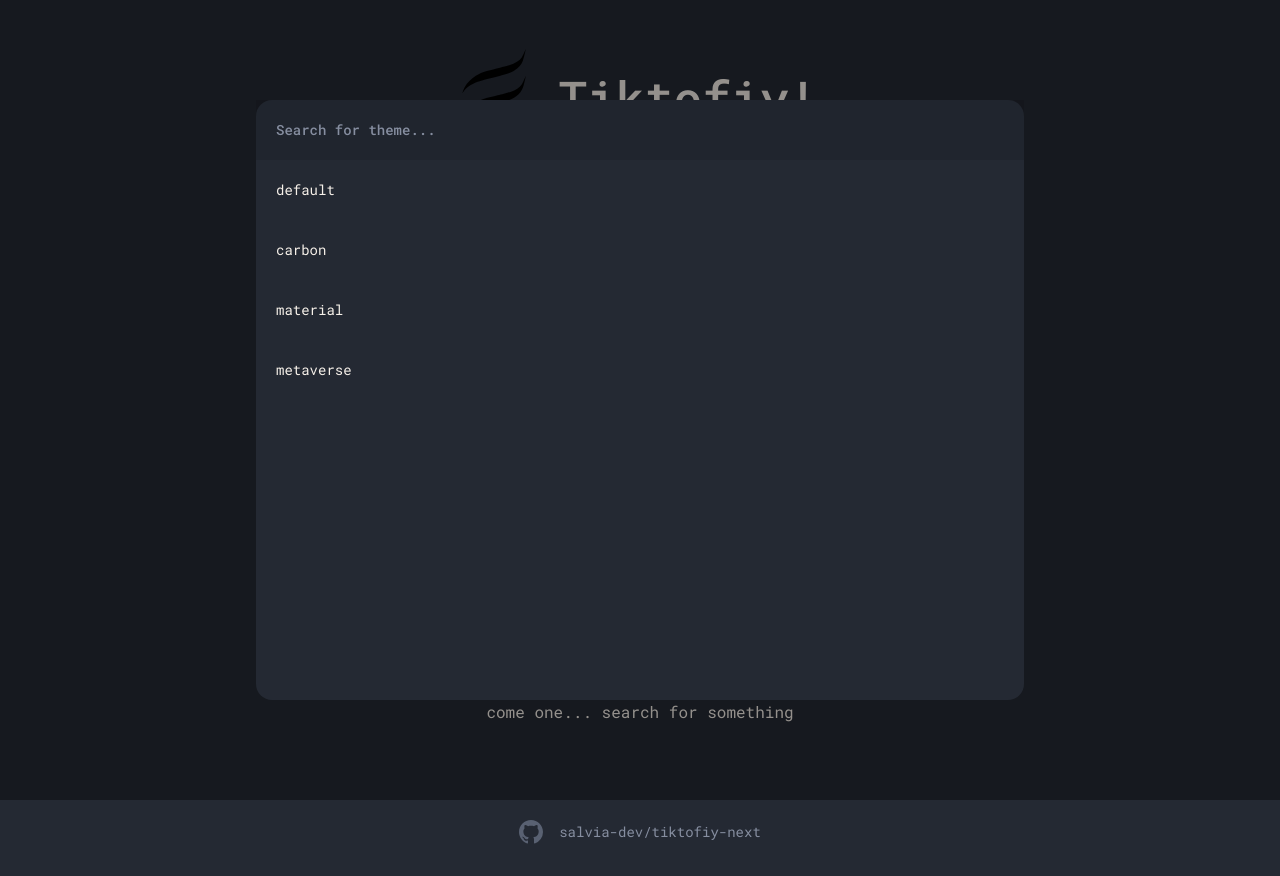
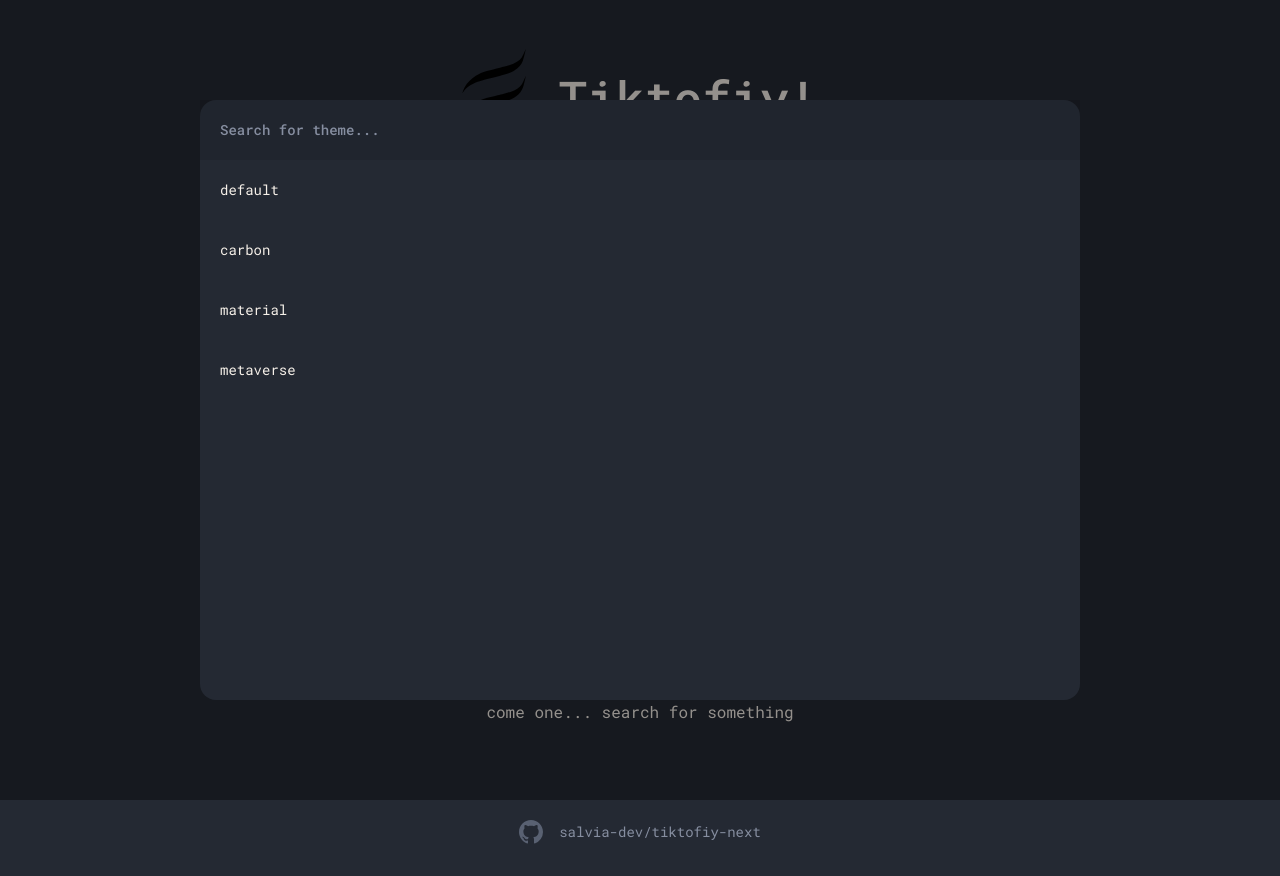
Before and after one commit to dawid-bytys/tiktofiy-next, a Next.js app: page / in a window 1280 px wide. Both pictures are taken after a click on the button "Toggle theme window". Built offline with nearby package versions, Linux system fonts and the light colour scheme.

Commit message:
fix: styles

```diff
--- a/components/ThemeWindow.tsx
+++ b/components/ThemeWindow.tsx
@@ -39,7 +39,7 @@ export const ThemeWindow = () => {
     <motion.div
       ref={themeWindowRef}
       {...opacityTransition()}
-      className="absolute top-1/2 left-1/2 -translate-x-1/2 -translate-y-1/2 w-3/4 h-3/4 max-w-3xl bg-background rounded-2xl"
+      className="absolute top-1/2 left-1/2 -translate-x-1/2 -translate-y-1/2 w-3/4 h-3/4 max-w-[55em] max-h-[40rem] bg-background rounded-2xl"
     >
       <input
         placeholder="Search for theme..."
--- a/tailwind.config.js
+++ b/tailwind.config.js
@@ -13,10 +13,6 @@ module.exports = {
         sub: 'var(--color-sub)',
         subactive: 'var(--color-sub-active)',
       },
-      spacing: {
-        144: '36rem',
-        196: '49rem',
-      },
     },
     screens: {
       xsm: '20rem',
```
